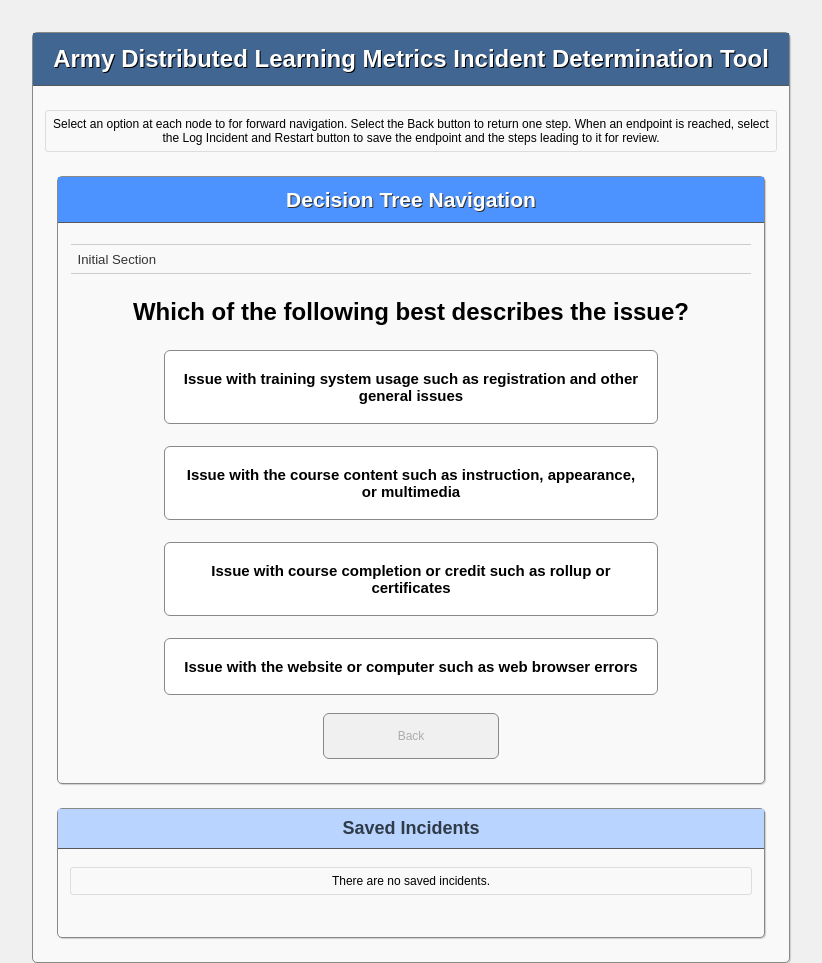
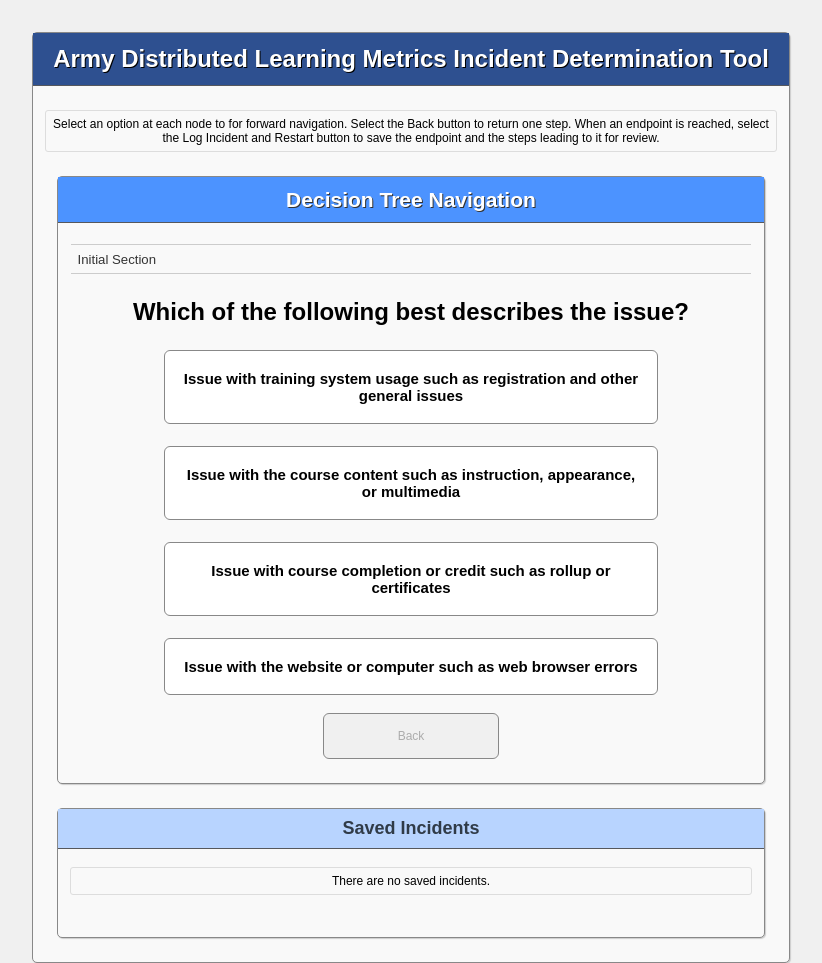
Before and after one commit to nicksorrell/decisiontree, a website: page index.html in a window 1280 px wide. Shown: the top 963 px of the page, without its empty margins (229-1051 px from the left). Drawn offline with Linux system fonts and the light colour scheme.

Commit message:
Change app title bg color to YInMn blue

```diff
--- a/src/css/app.css
+++ b/src/css/app.css
@@ -103,7 +103,7 @@
 }
 
 .panel-title.app {
-  background: #426692;
+  background: #2e5090;
   color: #fff;
   text-shadow: 1px 1px 0 #000;
   font-size: 2em;
```
